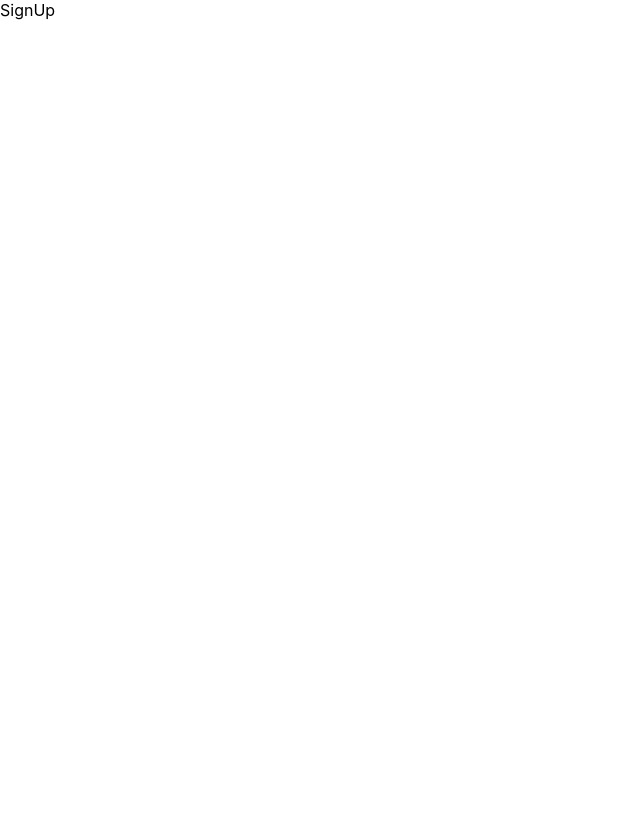
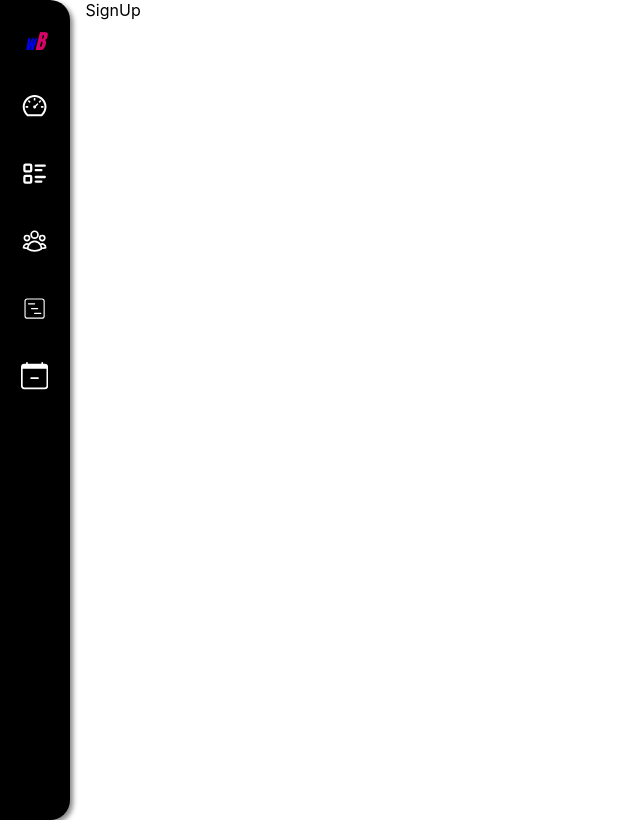
Before and after one commit to sachinelavarasan/watch-book, a React (Create React App) app: page /signup in a window 1280 px wide. Shown: the whole page, without its empty margins (0-640 px from the left). Built offline with nearby package versions, Linux system fonts and the light colour scheme.

Commit message:
navbar implementation

```diff
--- a/src/App.css
+++ b/src/App.css
@@ -32,3 +32,12 @@
     transform: rotate(360deg);
   }
 }
+
+.app-main-container {
+  display: flex;
+}
+
+.components {
+  margin-left: 1rem;
+  width: 90%;
+}
--- a/src/Routes.tsx
+++ b/src/Routes.tsx
@@ -2,13 +2,14 @@
 import React from 'react';
 import logo from './logo.svg';
 import { FaBeer } from 'react-icons/fa';
-// import './App.css';
+import './App.css';
 import { RootState, useAppDispatch, useAppSelector } from './redux/store';
 import { Button } from '@mui/material';
 import { increment } from './redux/slices/counterSlice';
 import { BrowserRouter, Routes, Route } from 'react-router-dom';
 import Login from './pages/Login';
 import SignUp from './pages/SignUp';
+import Navbar from './common/Navbar';
 
 function Routers() {
   // const { value } = useAppSelector((state: RootState) => state.counter);
@@ -32,10 +33,17 @@ function Routers() {
         </Button>
       </header> */}
       <BrowserRouter>
-        <Routes>
-          <Route path="/" element={<Login />} />
-          <Route path="signup" element={<SignUp />} />
-        </Routes>
+        <div className="app-main-container">
+          <Navbar />
+          <div className="components">
+            <Routes>
+              <Route path="/" element={<Login />} />
+              <Route path="dashboard" element={<SignUp />} />
+              <Route path="login" element={<Login />} />
+              <Route path="signup" element={<SignUp />} />
+            </Routes>
+          </div>
+        </div>
       </BrowserRouter>
     </div>
   );
--- /dev/null
+++ b/src/common/Navbar/components/Icon/elements/index.tsx
@@ -0,0 +1,28 @@
+import styled from '@emotion/styled';
+
+export const IconContainer = styled.div`
+  .active {
+    .icon-container {
+      background-color: white;
+      border-radius: 0.25rem;
+      opacity: 0.8;
+    }
+    .activeState {
+      color: black;
+    }
+  }
+  .inactive {
+    .icon-container {
+      background-color: transparent;
+    }
+    .activeState {
+      color: white;
+    }
+  }
+  .icon-container {
+    padding: 0.325rem;
+  }
+  .activeState {
+    vertical-align: middle;
+  }
+`;
--- /dev/null
+++ b/src/common/Navbar/components/Icon/index.tsx
@@ -0,0 +1,27 @@
+import React from 'react';
+import Tooltip from '@mui/material/Tooltip';
+import { IconContext } from 'react-icons';
+import { NavLink } from 'react-router-dom';
+import { IconContainer } from './elements';
+
+function Icon({ route, iconComponent, toolTipTitle }: any) {
+  return (
+    <IconContainer>
+      <NavLink to={route} className={({ isActive }) => (isActive ? 'active' : 'inactive')}>
+        <Tooltip title={toolTipTitle} arrow placement="right">
+          <div className="icon-container">
+            <IconContext.Provider
+              value={{
+                size: '1.7rem',
+                className: 'activeState',
+              }}>
+              {iconComponent}
+            </IconContext.Provider>
+          </div>
+        </Tooltip>
+      </NavLink>
+    </IconContainer>
+  );
+}
+
+export default Icon;
--- /dev/null
+++ b/src/common/Navbar/components/index.tsx
@@ -0,0 +1 @@
+export * from './Icon';
--- /dev/null
+++ b/src/common/Navbar/elements/index.tsx
@@ -0,0 +1,37 @@
+import styled from '@emotion/styled';
+
+export const NavbarContainer = styled.div`
+  height: 100vh;
+  padding: 10px 0px;
+  background-color: black;
+  align-items: center;
+  box-shadow: 3px 3px 5px #888888;
+  border-radius: 0 20px 20px 0;
+  .logo-link {
+    width: 100%;
+    text-decoration: none;
+  }
+  .logo-container {
+    cursor: pointer;
+    font-family: Impact, Haettenschweiler, 'Arial Narrow ', sans-serif;
+    color: white;
+  }
+  .watch-book {
+    width: 100%;
+    text-align: center;
+    font-style: italic;
+  }
+  .watch {
+    font-size: 0.85rem;
+  }
+  .book {
+    font-size: 1.3rem;
+    color: rgb(217, 3, 104);
+  }
+  p {
+    color: white;
+  }
+  .icon {
+    margin-top: 0.875rem;
+  }
+`;
--- /dev/null
+++ b/src/common/Navbar/index.tsx
@@ -0,0 +1,51 @@
+import React from 'react';
+import List from '@mui/material/List';
+import ListItem from '@mui/material/ListItem';
+import { NavLink } from 'react-router-dom';
+
+import { AiOutlineDashboard } from 'react-icons/ai';
+import { TbListDetails } from 'react-icons/tb';
+import { HiOutlineUserGroup } from 'react-icons/hi2';
+import { CiViewTimeline } from 'react-icons/ci';
+import { BsCalendarMinus } from 'react-icons/bs';
+
+import { NavbarContainer } from './elements';
+import Icon from './components/Icon';
+
+function Navbar() {
+  return (
+    <NavbarContainer>
+      <List>
+        <ListItem className="logo-container">
+          <NavLink to="/" className="logo-link">
+            <div className="watch-book">
+              <span className="watch">W</span>
+              <span className="book">B</span>
+            </div>
+          </NavLink>
+        </ListItem>
+        <ListItem className="icon">
+          <Icon
+            route="/dashboard"
+            iconComponent={<AiOutlineDashboard />}
+            toolTipTitle="Dashboard"
+          />
+        </ListItem>
+        <ListItem className="icon">
+          <Icon route="/details" iconComponent={<TbListDetails />} toolTipTitle="Details" />
+        </ListItem>
+        <ListItem className="icon">
+          <Icon route="/login" iconComponent={<HiOutlineUserGroup />} toolTipTitle="Employees" />
+        </ListItem>
+        <ListItem className="icon">
+          <Icon route="/timelogs" iconComponent={<CiViewTimeline />} toolTipTitle="Time log" />
+        </ListItem>{' '}
+        <ListItem className="icon">
+          <Icon route="/leave" iconComponent={<BsCalendarMinus />} toolTipTitle="Leave" />
+        </ListItem>
+      </List>
+    </NavbarContainer>
+  );
+}
+
+export default Navbar;
```
Also changed, not shown: 1 other file (tests, documents, lock files or other folders).
